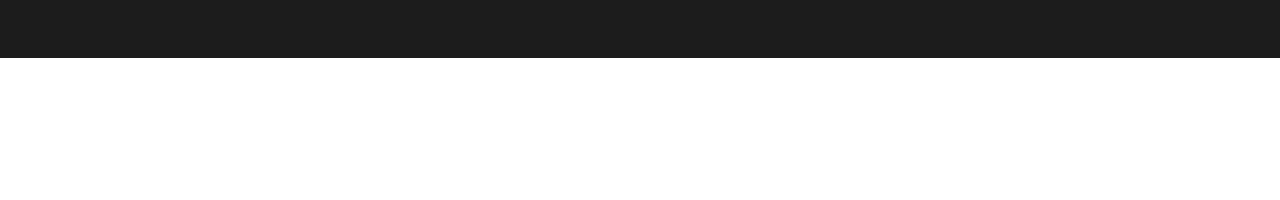
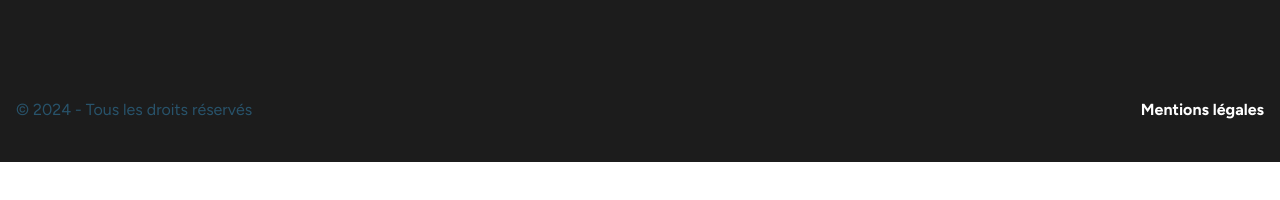
Before and after one commit to hubgamers/front, a Vue app: page /checkout/cancel in a window 1280 px wide. Shown: the part 238-438 px from the top of the page. Built offline with nearby package versions, Linux system fonts and the light colour scheme.

Commit message:
Add Legals

```diff
--- /dev/null
+++ b/src/components/Footer.vue
@@ -0,0 +1,31 @@
+<template>
+  <div class="row justify-between py-10 px-4">
+    <p>&copy; 2024 - Tous les droits réservés</p>
+    <ul>
+      <li><RouterLink to="/legals">Mentions légales</RouterLink></li>
+    </ul>
+  </div>
+</template>
+
+<script setup>
+import { defineComponent } from 'vue'
+
+defineComponent({
+  name: 'FooterComponent',
+})
+</script>
+
+<style scoped lang="scss">
+div {
+  ul {
+    li {
+      a {
+        color: #FFFFFF;
+        &:hover {
+          color: #9DD9D2;
+        }
+      }
+    }
+  }
+}
+</style>
--- a/src/layout/VitrineLayout.vue
+++ b/src/layout/VitrineLayout.vue
@@ -4,12 +4,14 @@
     <div class="wrap">
       <slot />
     </div>
+    <FooterComponent />
   </div>
 </template>
 
 <script setup>
 import { defineComponent } from 'vue'
 import Navbar from '@/components/Navbar.vue'
+import FooterComponent from '@/components/Footer.vue'
 defineComponent({
   name: 'VitrineLayout'
 })
--- a/src/router/index.js
+++ b/src/router/index.js
@@ -35,6 +35,11 @@ const routes = [
     path: '/players',
     name: 'Players',
     component: () => import('@/views/vitrine/SearchPlayers.vue')
+  },
+  {
+    path: '/legals',
+    name: 'Legals',
+    component: () => import('@/views/vitrine/Legals.vue')
   },
   {
     path: '/auth/login',
--- /dev/null
+++ b/src/views/vitrine/Legals.vue
@@ -0,0 +1,54 @@
+<template>
+  <VitrineLayout>
+   <div class="columns items-center">
+     <h2>Mentions légales</h2>
+     <p>Conformément aux dispositions de la loi n° 2004-575 du 21 juin 2004 pour la confiance en l'économie numérique, il est précisé aux utilisateurs du site Hubgamers l'identité des différents intervenants dans le cadre de sa réalisation et de son suivi.</p>
+
+     <h3>Édition du site</h3>
+     <p>Le présent site, accessible à l’URL https://hubgamers.alexisbriet.fr (le « Site »), est édité par :</p>
+     <p>Alexis BRIET, résidant 32 Rue Paul de Benseralde 80210 CHEPY, de nationalité Française (France), né(e) le 21/02/2003,  inscrite au R.C.S. de AMIENS sous le numéro 908 501 133 R.C.S. Amiens,</p>
+
+     <h3>Hébergement</h3>
+     <p>Le Site est hébergé par la société 1&1 / IONOS, situé 7 Place de la Gare - 57200 Sarreguemines, (contact téléphonique ou email : (+33) 9 70 80 89 11).</p>
+
+     <h3>Directeur de publication</h3>
+     <p>Le Directeur de la publication du Site est Alexis BRIET.</p>
+
+     <h3>Nous contacter</h3>
+     <p>Par téléphone : +33757500327</p>
+     <p>Par email : contact@alexisbriet.fr</p>
+     <p>Par courrier : 32 Rue Paul de Benseralde 80210 CHEPY</p>
+   </div>
+  </VitrineLayout>
+</template>
+<script setup>
+import VitrineLayout from '@/layout/VitrineLayout.vue'
+import { defineComponent } from 'vue'
+
+defineComponent({
+  name: 'LegalsPage',
+  components: {
+    VitrineLayout
+  }
+})
+</script>
+
+<style scoped lang="scss">
+.columns {
+  max-width: 1200px;
+  width: 100%;
+  h2, h3, p {
+    color: #FFFFFF;
+  }
+  h2 {
+    font-size: 3rem;
+  }
+  h3 {
+    font-size: 2rem;
+  }
+  p {
+    text-align: center;
+    margin-bottom: 2rem;
+  }
+}
+</style>
```
